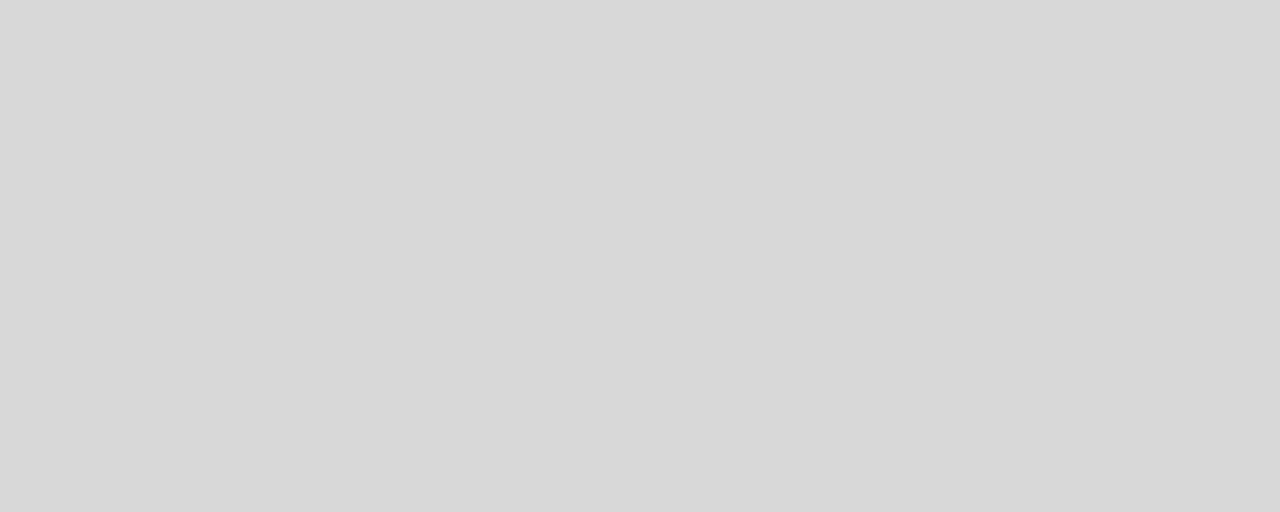
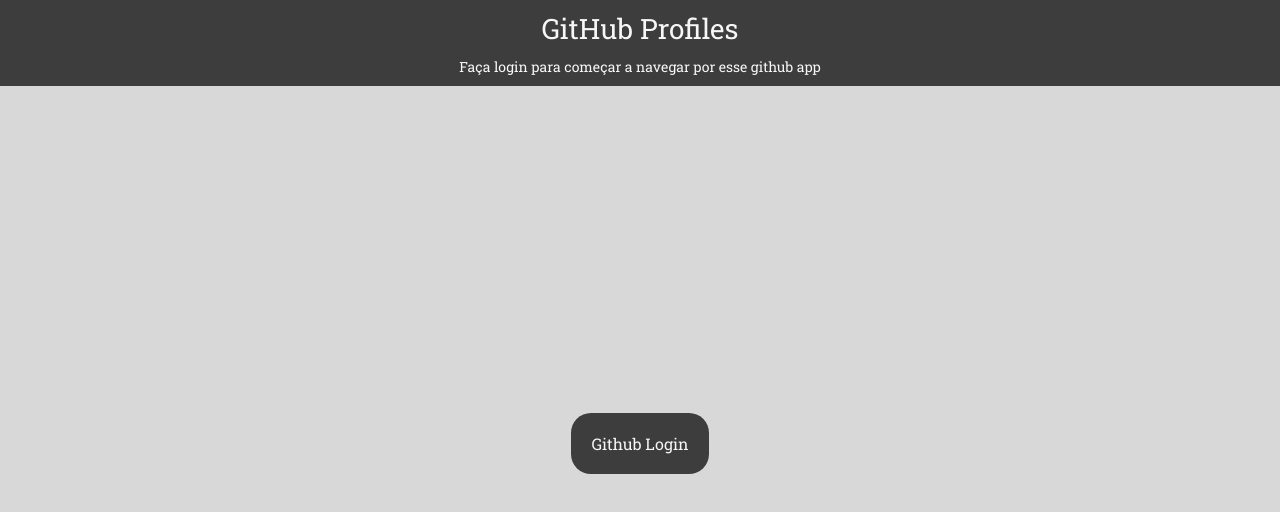
Before and after one commit to LeonardoVita/github-profiles, a React (Create React App) app: page /login in a window 1280 px wide. Shown: the top 512 px of the page. Built offline with nearby package versions, Linux system fonts and the light colour scheme.

Commit message:
rotas e autenticação pelas rotas

```diff
--- /dev/null
+++ b/src/auth.js
@@ -0,0 +1 @@
+export const isAuthenticated = () => true
--- a/src/pages/home/index.js
+++ b/src/pages/home/index.js
@@ -18,45 +18,45 @@ export default function Home() {
   const [repo, setRepo] = useState([])
 
 
-  useEffect(() => {
-    getData("LeonardoVita")
-  }, [])
+  // useEffect(() => {
+  //   getData("LeonardoVita")
+  // }, [])
 
 
-  function handleSearch(e) {
-    e.preventDefault()
-    getData(inputUserName)
-  }
+  // function handleSearch(e) {
+  //   e.preventDefault()
+  //   getData(inputUserName)
+  // }
 
-  function getData(inputName) {
-    github.get(`/users/${inputName}`, {
-      params: {
-        client_id: process.env.REACT_APP_CLIENT_ID,
-        client_secret: process.env.REACT_APP_CLIENT_SECRET
-      }
-    }).then(res => {
-      const data = res.data
+  // function getData(inputName) {
+  //   github.get(`/users/${inputName}`, {
+  //     params: {
+  //       client_id: process.env.REACT_APP_CLIENT_ID,
+  //       client_secret: process.env.REACT_APP_CLIENT_SECRET
+  //     }
+  //   }).then(res => {
+  //     const data = res.data
 
-      setName(data.name)
-      setFollowers(data.followers)
-      setRepoCount(data.public_repos)
-      setGistsCount(data.public_gists)
-      setimgURL(data.avatar_url)
-      setEmail(data.email)
-      setUpdatedAt(data.updated_at)
-    })
+  //     setName(data.name)
+  //     setFollowers(data.followers)
+  //     setRepoCount(data.public_repos)
+  //     setGistsCount(data.public_gists)
+  //     setimgURL(data.avatar_url)
+  //     setEmail(data.email)
+  //     setUpdatedAt(data.updated_at)
+  //   })
 
-    github.get(`/users/${inputName}/repos?per_page=8&sort=created`, {
-      params: {
-        client_id: process.env.REACT_APP_CLIENT_ID,
-        client_secret: process.env.REACT_APP_CLIENT_SECRET
-      }
-    }).then(res => {
-      const data = res.data
-      setRepo(data)
-    })
+  //   github.get(`/users/${inputName}/repos?per_page=8&sort=created`, {
+  //     params: {
+  //       client_id: process.env.REACT_APP_CLIENT_ID,
+  //       client_secret: process.env.REACT_APP_CLIENT_SECRET
+  //     }
+  //   }).then(res => {
+  //     const data = res.data
+  //     setRepo(data)
+  //   })
 
-  }
+  // }
 
   // async function handleLogin() {
   //   const res = await backend.get('/login/github').catch((err) => { console.log({ err }) })
@@ -74,7 +74,7 @@ export default function Home() {
       </header>
       <div className="container">
 
-        <form onSubmit={handleSearch}  >
+        <form onSubmit={() => alert('handleSearch')}  >
           <div className="grid-8 form-container">
             <input
               type="text"
@@ -85,15 +85,11 @@ export default function Home() {
             <button type="submit"><BiSearchAlt className="search-icon" size="26" color="#fff" /></button>
           </div>
         </form>
-        <button className="grid-4 github-button">
-          Login With Github
-        </button>
-
       </div>
       <div className="container profile-container">
 
         <div className="img-cantainer grid-16">
-          <img src={imgURL || "https://github.githubassets.com/images/modules/open_graph/github-mark.png"} alt="profile avatar" className="avatar-img" />
+          <img src={imgURL || "https://www.lifestylesolutionsbyworldmark.com/img/global/icon-user.svg"} alt="profile avatar" className="avatar-img" />
           <h2>{name || "Github user name"}</h2>
         </div>
         <div className="grid-16 info-container">
--- a/src/pages/home/styles.css
+++ b/src/pages/home/styles.css
@@ -51,26 +51,6 @@ form button:hover {
   border-color:#4b4b4b;
 }
 
-.github-button{
-  display: flex;
-  align-items: center;
-  height: 40px;
-  /* transform: translateX(-10px); */
-  border: 2px solid #3d3d3d;
-  border-radius: 4px;
-  background-color: #3d3d3d;
-  color: white;
-  font-size: 1rem;
-  padding-left: 10px;
-}
-
-.github-button:hover{
-
-  background-color: #4b4b4b;
-  border-color:#4b4b4b;
-
-}
-
 /* .profile-container{
   display: flex;
   align-items: center;
@@ -80,7 +60,7 @@ form button:hover {
   height: auto;
   max-width: 200px;
   min-width: 60px;
-  border-radius: 200px;
+  border-radius: 50%;
   margin-bottom: 10px;
 }
 
--- /dev/null
+++ b/src/pages/login/index.js
@@ -0,0 +1,16 @@
+import React from 'react';
+import './styles.css'
+
+export default function Login() {
+  return (
+    <div className="wrap">
+      <div className="header">
+        <h1>GitHub Profiles</h1>
+        <p>Faça login para começar a navegar por esse github app</p>
+      </div>
+      <div className="button-container">
+        <a href="">Github Login</a>
+      </div>
+    </div>
+  )
+}
--- /dev/null
+++ b/src/pages/login/styles.css
@@ -0,0 +1,38 @@
+.wrap{
+  display: flex;
+  flex-direction: column;
+  flex: 1;
+  justify-content: center;
+  height: 100vh;
+
+}
+.header{
+  display: flex;
+  flex-direction: column;
+  align-items: center;
+
+  color: #f7f7f7;
+  background-color: #3d3d3d;
+}
+.header h1{
+  margin:10px;
+}
+.header p{
+ margin-bottom: 10px;
+}
+
+.button-container{
+  display: flex;
+  height: 100%;
+  justify-content: center;
+  align-items: center;
+}
+
+.button-container a{
+  text-decoration: none;
+  color: #f7f7f7;
+  font-size: 1rem;
+  background-color: #3d3d3d;
+  border-radius: 20px;
+  padding:20px;
+}
--- /dev/null
+++ b/src/pages/oAuthCallback/index.js
@@ -0,0 +1,5 @@
+import React from 'react'
+
+export default function oAuthCallback() {
+  return <h1>teste</h1>
+}
--- /dev/null
+++ b/src/pages/repos/index.js
@@ -0,0 +1,5 @@
+import React from 'react'
+
+export default function Repos() {
+  return <h1>teste repos</h1>
+}
--- a/src/routes.js
+++ b/src/routes.js
@@ -1,14 +1,36 @@
 import React from 'react'
-import { BrowserRouter, Route, Switch } from 'react-router-dom'
+import { BrowserRouter, Route, Switch, Redirect } from 'react-router-dom'
+import { isAuthenticated } from './auth'
 
 import Home from './pages/home'
+import Login from './pages/login'
+import Callback from './pages/oAuthCallback'
+import Repos from './pages/repos'
+
+
+const PrivateRoute = ({ component: Component, ...rest }) => {
+  return (
+    <Route {...rest}
+      render={props => (
+        isAuthenticated() ? (
+          <Component {...props} />
+        ) : (
+            <Redirect to={{ pathname: '/login', state: { from: props.location } }} />
+          )
+      )} />
+  )
+}
 
 export default function Routes() {
   return (
     <BrowserRouter>
       <Switch>
 
-        <Route exact path="/" component={Home} />
+        <PrivateRoute exact path="/" component={Home} />
+        <Route path="/login" component={Login} />
+        <PrivateRoute path="/login/callback" component={Callback} />
+        <PrivateRoute path="/repos" component={() => <h1>vc esta logado</h1>} />
+
       </Switch>
     </BrowserRouter>
   )
```
